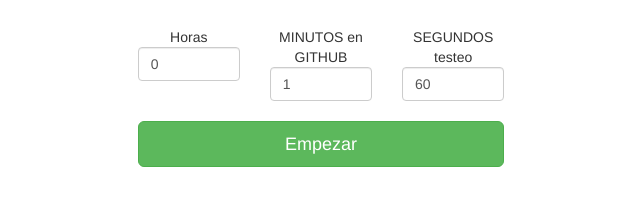
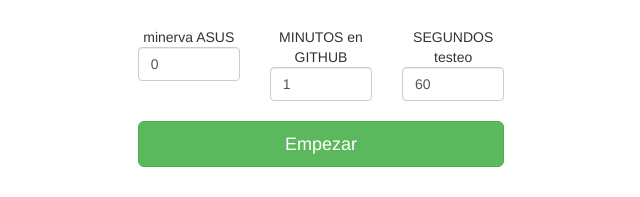
Before and after one commit to comunidad-tutorialesGit/Tutoriales-Git, a plain HTML site: page index.html in a window 1280 px wide. Shown: the part 281-478 px from the top of the page, 319-959 px from the left. Drawn offline with nearby package versions, Linux system fonts and the light colour scheme.

Commit message:
Minerva: Cambio horas por minerva ASUS

```diff
--- a/index.html
+++ b/index.html
@@ -17,7 +17,7 @@
                 <div class="row">
                     <div class="col-md-4 col-md-offset-4">
                     <div class="col-md-4">
-                        Horas
+                        minerva ASUS
                         <input class="form-control" type="number" id="h" value="0" min="0" max="60">
                     </div>
                     <div class="col-md-4">
```
